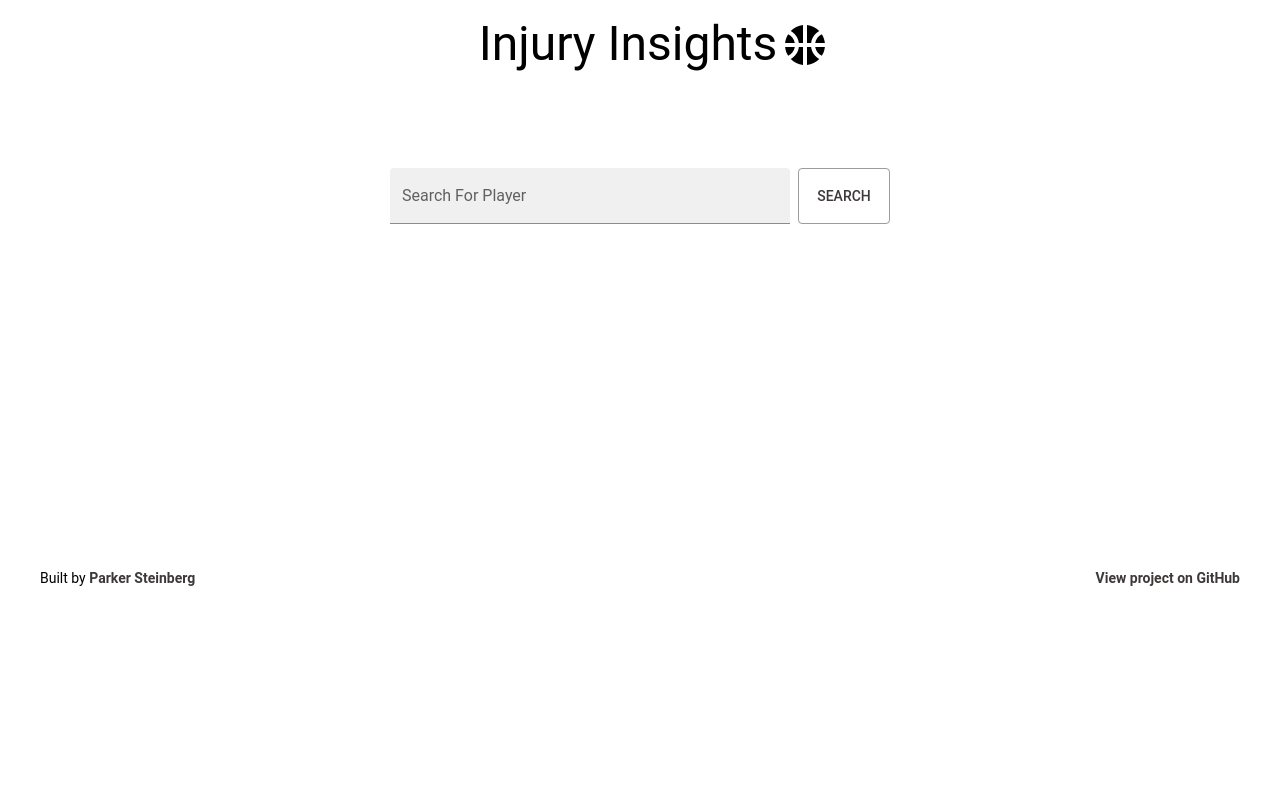
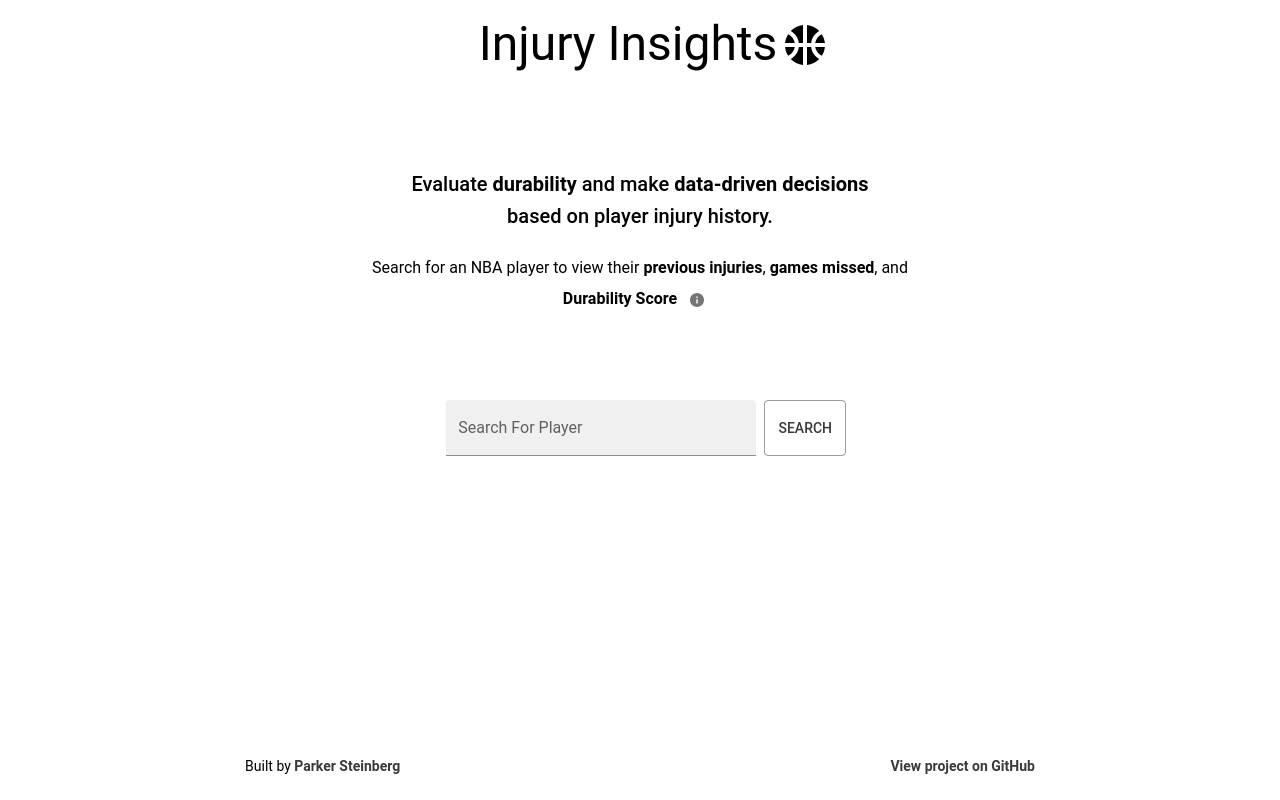
Before and after one commit to parkersteinberg/nba-app, a Next.js app: page / in a window 1280 px wide. Built offline with nearby package versions, Linux system fonts and the light colour scheme.

Commit message:
UI/UX improvements

```diff
--- a/src/components/Footer.tsx
+++ b/src/components/Footer.tsx
@@ -4,7 +4,14 @@ import { Box } from '@mui/system'
 const Footer = () => {
   return (
     <Box
-      sx={{ display: 'flex', mb: 2, mx: 5, justifyContent: 'space-between' }}
+      sx={{
+        display: 'flex',
+        mb: 3,
+        justifyContent: 'space-around',
+        position: 'absolute',
+        bottom: 0,
+        width: '100%',
+      }}
     >
       <Typography variant="body2">
         Built by{` `}
--- a/src/components/InjuryHistorySummary.tsx
+++ b/src/components/InjuryHistorySummary.tsx
@@ -31,13 +31,15 @@ const InjuryHistorySummary = ({
   }
 
   return (
-    <div>
-      <Box sx={{ my: 3 }}>
+    <Box
+      sx={{ display: 'flex', flexDirection: 'column', alignItems: 'center' }}
+    >
+      <Box sx={{ mt: 6 }}>
         <Typography gutterBottom variant="h4" component="div">
           {`Summary of Injury History`}
         </Typography>
       </Box>
-      <div className="injury-history-text">
+      <Box sx={{ maxWidth: '80%' }}>
         {numInjuries ? (
           <Typography gutterBottom variant="body1" component="div">
             Since the <strong>{`${injurySummaryYear} season`}</strong>
@@ -51,8 +53,8 @@ const InjuryHistorySummary = ({
         ) : (
           'No injuries found'
         )}
-      </div>
-    </div>
+      </Box>
+    </Box>
   )
 }
 
--- a/src/components/InjuryHistoryTable.tsx
+++ b/src/components/InjuryHistoryTable.tsx
@@ -1,6 +1,7 @@
 /* eslint-disable import/named */
-import { Box, Typography } from '@mui/material'
+import { Box, Typography, Tooltip, IconButton } from '@mui/material'
 import { DataGrid, GridColDef } from '@mui/x-data-grid'
+import InfoIcon from '@mui/icons-material/Info'
 import { InjuryData } from '@/types/types'
 
 // colunm schema:
@@ -8,10 +9,26 @@ import { InjuryData } from '@/types/types'
 // days injured, games missed
 const columns: GridColDef[] = [
   { field: 'injury', headerName: 'Injury', width: 200 },
+
   {
     field: 'team',
     headerName: 'Team',
     width: 100,
+  },
+  {
+    field: 'games_missed',
+    headerName: 'Games missed',
+    description: 'Total games missed due to injury.',
+    type: 'number',
+    width: 130,
+  },
+  {
+    field: 'days_missed',
+    headerName: 'Days injured',
+    description:
+      'Total number of days missed (during the season) due to injury.',
+    type: 'number',
+    width: 130,
   },
   {
     field: 'date_placed',
@@ -24,21 +41,6 @@ const columns: GridColDef[] = [
     headerName: 'Date activated from IL',
     type: 'string', // maybe make this type date??
     width: 170,
-  },
-  {
-    field: 'days_missed',
-    headerName: 'Days injured',
-    description:
-      'Total number of days missed (during the season) due to injury.',
-    type: 'number',
-    width: 130,
-  },
-  {
-    field: 'games_missed',
-    headerName: 'Games missed',
-    description: 'Total games missed due to injury.',
-    type: 'number',
-    width: 130,
   },
 ]
 
@@ -76,9 +78,23 @@ const InjuryHistoryTable = ({ injuryData }: InjuryHistoryTableProps) => {
   return (
     <div>
       {gridRows ? (
-        <Box sx={{ height: 400, width: '100%', my: 6 }}>
+        <Box
+          sx={{
+            height: 500,
+            minWidth: 800,
+            my: 6,
+          }}
+        >
           <Typography gutterBottom variant="h4" component="div">
             Injury History Breakdown
+            <Tooltip
+              title="Sort, filter, or customize columns you want to view in this table by clicking the menu icon at the header of any column"
+              placement="top"
+            >
+              <IconButton sx={{ transform: 'scale(0.9)' }}>
+                <InfoIcon />
+              </IconButton>
+            </Tooltip>
           </Typography>
           <DataGrid
             rows={gridRows}
--- a/src/components/InjurySearchParams.tsx
+++ b/src/components/InjurySearchParams.tsx
@@ -1,12 +1,14 @@
 /* eslint-disable import/named */
+import InfoIcon from '@mui/icons-material/Info'
 import {
   InputLabel,
   MenuItem,
-  // FormHelperText,
+  IconButton,
+  Tooltip,
+  Typography,
   FormControl,
   Select,
   Button,
-  Typography,
 } from '@mui/material'
 import { SelectChangeEvent } from '@mui/material/Select'
 import React, { useEffect, useState } from 'react'
@@ -63,9 +65,24 @@ const InjurySearchParams = ({ player }: InjurySearchParamsProps) => {
   }
 
   return (
-    <div>
+    <Box
+      sx={{
+        display: 'flex',
+        flexDirection: 'column',
+        justifyContent: 'center',
+        alignItems: 'center',
+      }}
+    >
       <Typography gutterBottom variant="h5" component="div" sx={{ mt: 3 }}>
         Set Date Range
+        <Tooltip
+          title="Injury data current ranges from the 2012-2013 season through the 2021-2022 season"
+          placement="top"
+        >
+          <IconButton sx={{ transform: 'scale(0.9)' }}>
+            <InfoIcon />
+          </IconButton>
+        </Tooltip>
       </Typography>
       <form onSubmit={getInjuryData}>
         <Box sx={{ display: 'flex' }}>
@@ -132,7 +149,7 @@ const InjurySearchParams = ({ player }: InjurySearchParamsProps) => {
       ) : (
         'Injury History Loading...'
       )}
-    </div>
+    </Box>
   )
 }
 
--- a/src/components/Layout.tsx
+++ b/src/components/Layout.tsx
@@ -8,11 +8,11 @@ type LayoutProps = { children: React.ReactNode }
 const Layout = ({ children }: LayoutProps) => {
   return (
     <>
-      <Nav />
       <div className={styles.container}>
+        <Nav />
         <main className={styles.main}>{children}</main>
+        <Footer />
       </div>
-      <Footer />
     </>
   )
 }
--- a/src/components/PlayerCard.tsx
+++ b/src/components/PlayerCard.tsx
@@ -20,11 +20,8 @@ type PlayerCardProps = {
 const PlayerCard = ({ player, nbaPlayerId }: PlayerCardProps) => {
   const [durabilityScore, setDurabilityScore] = useState('')
 
-  // add ternary for image string url
-  // if playerID exists, then nba url
-  // else, default NBA logo
+  // setting image URL for player avatar
   let imageStringUrl = ''
-  console.log('NBA PLAYER ID IN CARD IS: ', nbaPlayerId)
   if (nbaPlayerId) {
     imageStringUrl = `https://ak-static.cms.nba.com/wp-content/uploads/headshots/nba/latest/260x190/${nbaPlayerId}.png`
   } else {
@@ -32,7 +29,6 @@ const PlayerCard = ({ player, nbaPlayerId }: PlayerCardProps) => {
   }
 
   const getDurabilityScore = async () => {
-    console.log('NOW player is', player.id)
     const score = await fetchDurabilityScore({
       playerFirstName: player.first_name,
       playerLastName: player.last_name,
@@ -78,7 +74,7 @@ const PlayerCard = ({ player, nbaPlayerId }: PlayerCardProps) => {
             <strong>
               Durability Score
               <Tooltip
-                title="Durability Score is calculated based on the percentage of games that this player has played compared to the total number of games that the player's team played in"
+                title="Durability Score is calculated based on a player's percentage of games played compared to their team's total games played"
                 placement="top"
               >
                 <IconButton sx={{ transform: 'scale(0.9)' }}>
--- a/src/components/SearchParams.tsx
+++ b/src/components/SearchParams.tsx
@@ -46,7 +46,7 @@ const SearchParams = () => {
       <form onSubmit={handleSearchSubmit} data-testid="search-params-form">
         <Box
           sx={{
-            minWidth: '500px',
+            minWidth: '300px',
             display: 'flex',
             justifyContent: 'space-around',
           }}
--- a/src/database/fetchDurabilityScore.ts
+++ b/src/database/fetchDurabilityScore.ts
@@ -17,10 +17,8 @@ export const fetchDurabilityScore = async (
   const resData = await fetch(
     `https://www.balldontlie.io/api/v1/stats?player_ids[]=${playerId}`
   )
-  console.log('RES ISSSSSS: ', resData)
   const { data } = await resData.json()
-  console.log('player data', data)
-  // need a better way to get first season
+  // get first season (can be improved)
   const firstGameSeason = Number(data[1].game.season)
 
   // limiting scope of Durability score from 2012-2021 season (10 seasons)
--- a/src/pages/index.tsx
+++ b/src/pages/index.tsx
@@ -1,6 +1,8 @@
 import Head from 'next/head'
 import styles from '@/styles/Home.module.css'
 import SearchParams from '../components/SearchParams'
+import { Typography, Box, Tooltip, IconButton } from '@mui/material'
+import InfoIcon from '@mui/icons-material/Info'
 
 export default function Home() {
   return (
@@ -17,6 +19,37 @@ export default function Home() {
         <link rel="icon" href="/basketball_icon.svg" />
       </Head>
       <main className={styles.main} data-testid="home-main">
+        <Box
+          sx={{
+            display: 'flex',
+            flexDirection: 'column',
+            justifyContent: 'center',
+            textAlign: 'center',
+            mb: 10,
+            maxWidth: '80%',
+            // minWidth: '400px',
+          }}
+        >
+          <Typography variant="h6" component="div">
+            Evaluate <strong>durability</strong> and make{' '}
+            <strong>data-driven decisions</strong> <br />
+            based on player injury history.
+          </Typography>
+          <Typography variant="body1" component="div">
+            <br /> Search for an NBA player to view their{' '}
+            <strong>previous injuries</strong>, <strong>games missed</strong>,
+            and
+            <strong> Durability Score</strong>
+            <Tooltip
+              title="Durability Score is calculated based on a player's percentage of games played compared to their team's total games played"
+              placement="top"
+            >
+              <IconButton sx={{ transform: 'scale(0.7)' }}>
+                <InfoIcon />
+              </IconButton>
+            </Tooltip>
+          </Typography>
+        </Box>
         <SearchParams />
       </main>
     </div>
--- a/src/pages/player/[id]/index.tsx
+++ b/src/pages/player/[id]/index.tsx
@@ -19,11 +19,8 @@ const PlayerHome = () => {
     const fetchStaticPlayerData = async () => {
       const res = await fetch(`https://www.balldontlie.io/api/v1/players/${id}`)
       const data = await res.json()
-      console.log('data is', data)
       // return data
       await setPlayer({ player, ...data })
-      console.log('player is now', player)
-      // get nba player id for headshot
     }
     fetchStaticPlayerData()
 
@@ -32,7 +29,6 @@ const PlayerHome = () => {
 
   useEffect(() => {
     if (player) {
-      // TODO: set id based on whether it exists
       const updatedId = nba.getPlayerID(
         `${player.first_name} ${player.last_name}`
       )?.PlayerID
@@ -43,7 +39,13 @@ const PlayerHome = () => {
   }, [player])
 
   return (
-    <div>
+    <Box
+      sx={{
+        display: 'flex',
+        flexDirection: 'column',
+        alignItems: 'center',
+      }}
+    >
       <Box sx={{ mb: 2, display: 'flex', alignItems: 'center' }}>
         <Link href="/">
           <Box sx={{ display: 'flex' }}>
@@ -55,13 +57,13 @@ const PlayerHome = () => {
         </Link>
       </Box>
       {player ? (
-        <Box>
+        <Box sx={{ minWidth: '80%' }}>
           <PlayerCard player={player} nbaPlayerId={nbaPlayerId} />
           <InjurySearchParams player={player} />
           <hr></hr>
         </Box>
       ) : null}
-    </div>
+    </Box>
   )
 }
 
--- a/src/styles/Home.module.css
+++ b/src/styles/Home.module.css
@@ -5,4 +5,10 @@
   align-items: center;
   padding: 2rem;
   min-height: 50vh;
+  position: relative;
 }
+
+.container {
+  min-height: 100vh;
+  position: relative;
+}
--- a/src/styles/globals.css
+++ b/src/styles/globals.css
@@ -1,6 +1,12 @@
 @tailwind base;
 @tailwind components;
 @tailwind utilities;
+
+* {
+  box-sizing: border-box;
+  margin: 0;
+  padding: 0;
+}
 
 /* :root {
   --max-width: 1100px;
```
